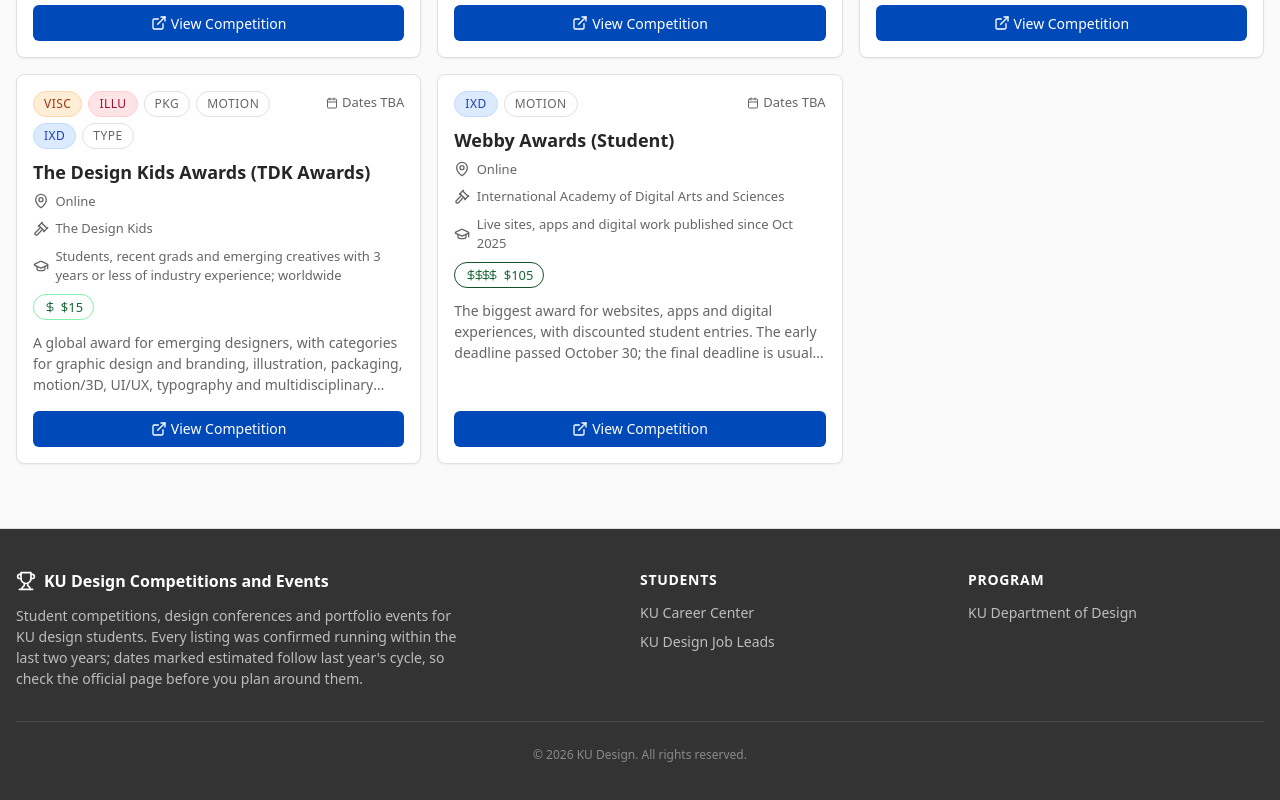
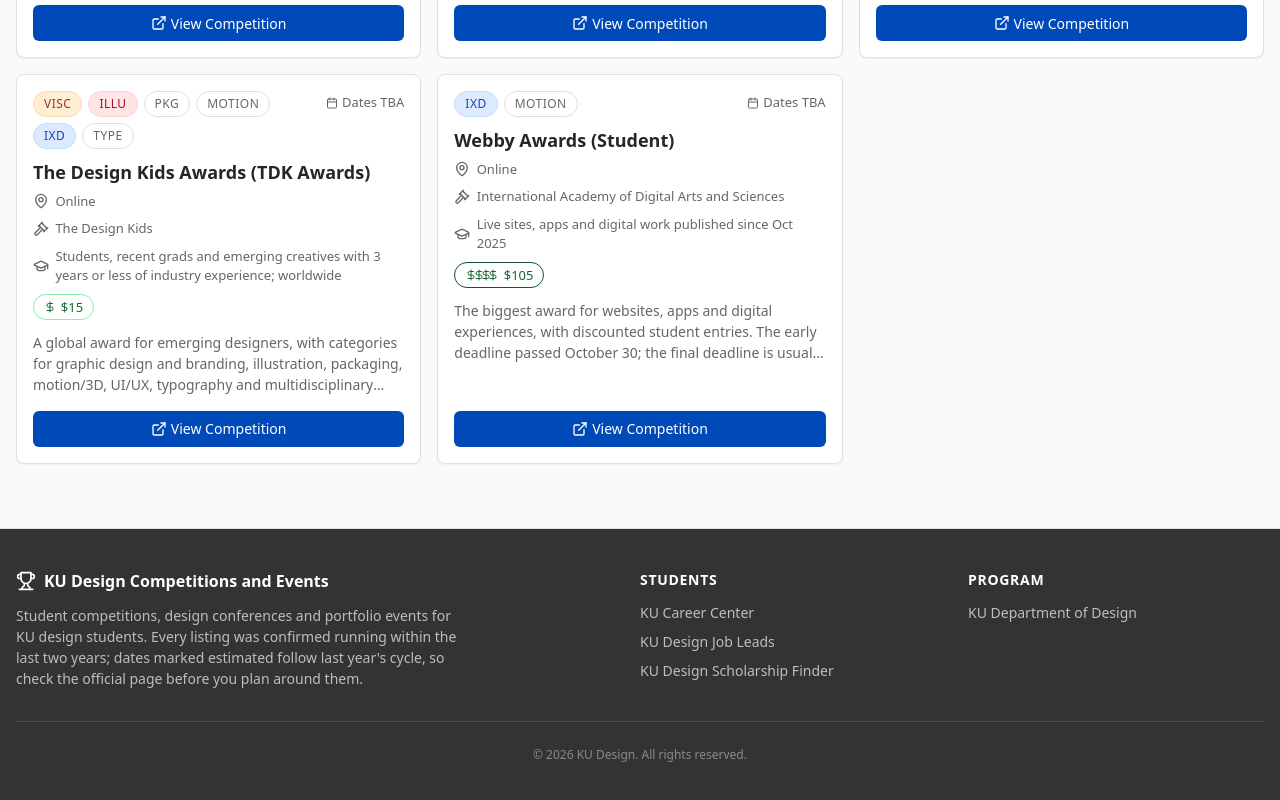
Before and after one commit to titusmith/ku-comps, a plain HTML site: page index.html in a window 1280 px wide. Shown: the part 10387-11187 px from the top of the page. Drawn offline with Linux system fonts and the light colour scheme.

Commit message:
Footer: link to the Scholarship Finder
Co-Authored-By: Claude Opus 5.5 <noreply@anthropic.com>
Claude-Session: https://claude.ai/code/session_011bZHfoSSHCGSeP9eDXoiye

```diff
--- a/index.html
+++ b/index.html
@@ -402,7 +402,7 @@ function shell(){
    '<div id="adminbar"></div>'+
    '<main class="wrapx"><div class="stack"><div class="head" id="head"></div><div class="soonbar" id="soon" role="status"></div><div class="toolbar" id="toolbar"></div><div class="subbar" id="subbar"></div><div id="results" aria-live="polite"></div></div></main>'+
    '<footer><div class="wrapx foot-inner"><div class="foot-grid"><div><div class="foot-brand">'+icon("trophy","i-md")+"KU Design Competitions and Events</div><p>Student competitions, design conferences and portfolio events for KU design students. Every listing was confirmed running within the last two years; dates marked estimated follow last year's cycle, so check the official page before you plan around them.</p></div>"+
-   '<div><h4>Students</h4><ul><li><a href="https://career.ku.edu/" target="_blank" rel="noopener noreferrer">KU Career Center</a></li><li><a href="https://jobs.kansas.design/" target="_blank" rel="noopener noreferrer">KU Design Job Leads</a></li></ul></div>'+
+   '<div><h4>Students</h4><ul><li><a href="https://career.ku.edu/" target="_blank" rel="noopener noreferrer">KU Career Center</a></li><li><a href="https://jobs.kansas.design/" target="_blank" rel="noopener noreferrer">KU Design Job Leads</a></li><li><a href="https://money.kansas.design/" target="_blank" rel="noopener noreferrer">KU Design Scholarship Finder</a></li></ul></div>'+
    '<div><h4>Program</h4><ul><li><a href="https://design.ku.edu/" target="_blank" rel="noopener noreferrer">KU Department of Design</a></li></ul></div></div><div class="foot-copy">&copy; '+new Date().getFullYear()+" KU Design. All rights reserved.</div></div></footer>"+
    '<div id="fab"></div><div id="modal"></div><div class="toasts" id="toasts" aria-live="polite"></div><div class="busy" id="busy" hidden>Saving…</div>';
   render()}
```
